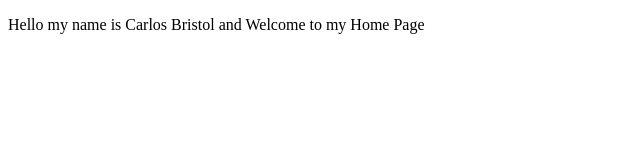
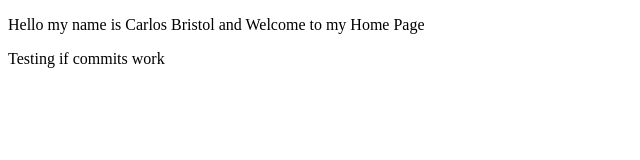
Before and after one commit to CarlosBristol/Web_Assignment_1, a plain HTML site: page Index.html in a window 1280 px wide. Shown: the whole page, without its empty margins (0-640 px from the left). Drawn offline with Linux system fonts and the light colour scheme.

Commit message:
Commit test

```diff
--- a/Index.html
+++ b/Index.html
@@ -5,5 +5,6 @@
 
 <body>
     <p>Hello my name is Carlos Bristol and Welcome to my Home Page</p>
+    <p>Testing if commits work</p>
 </body>
 </html>
```
